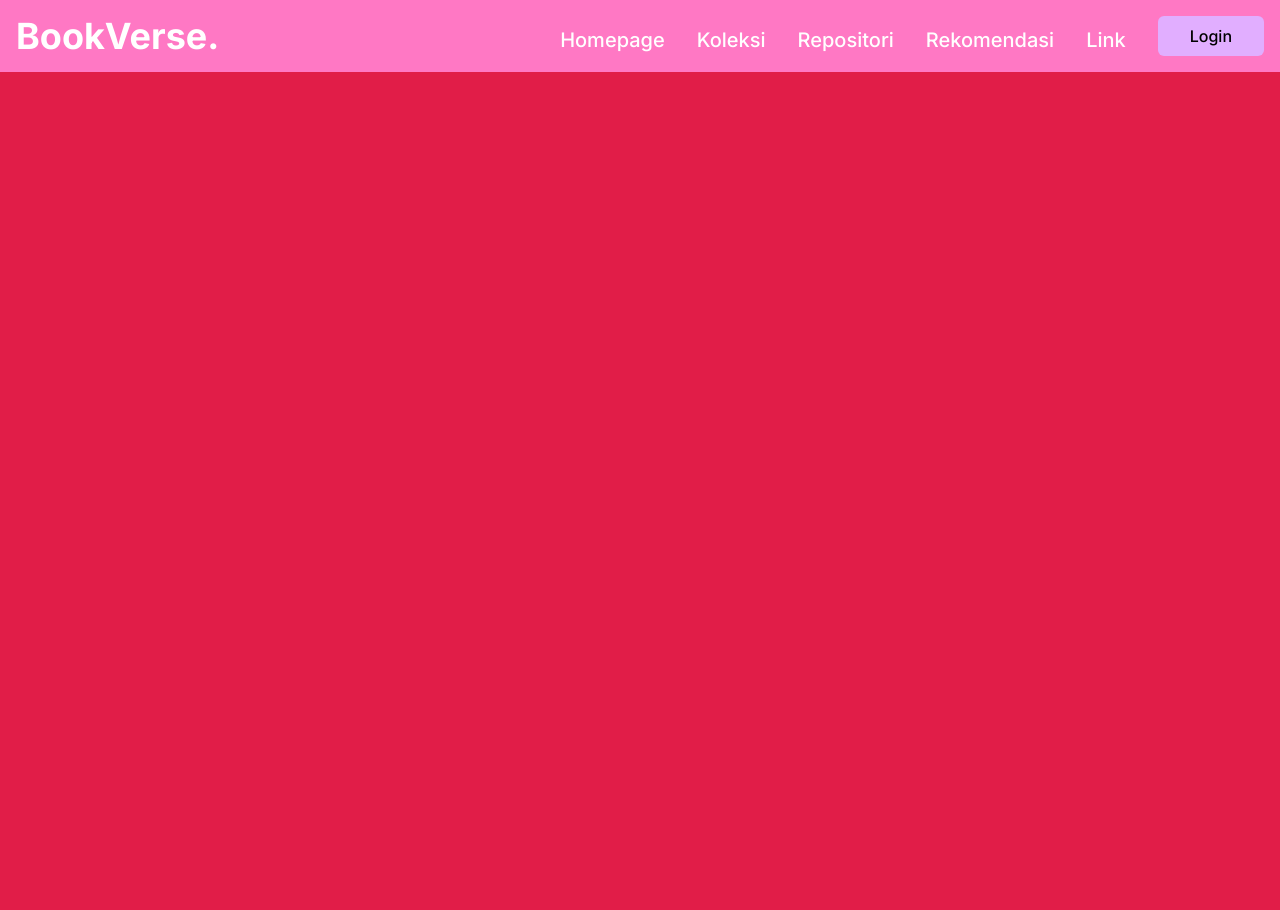
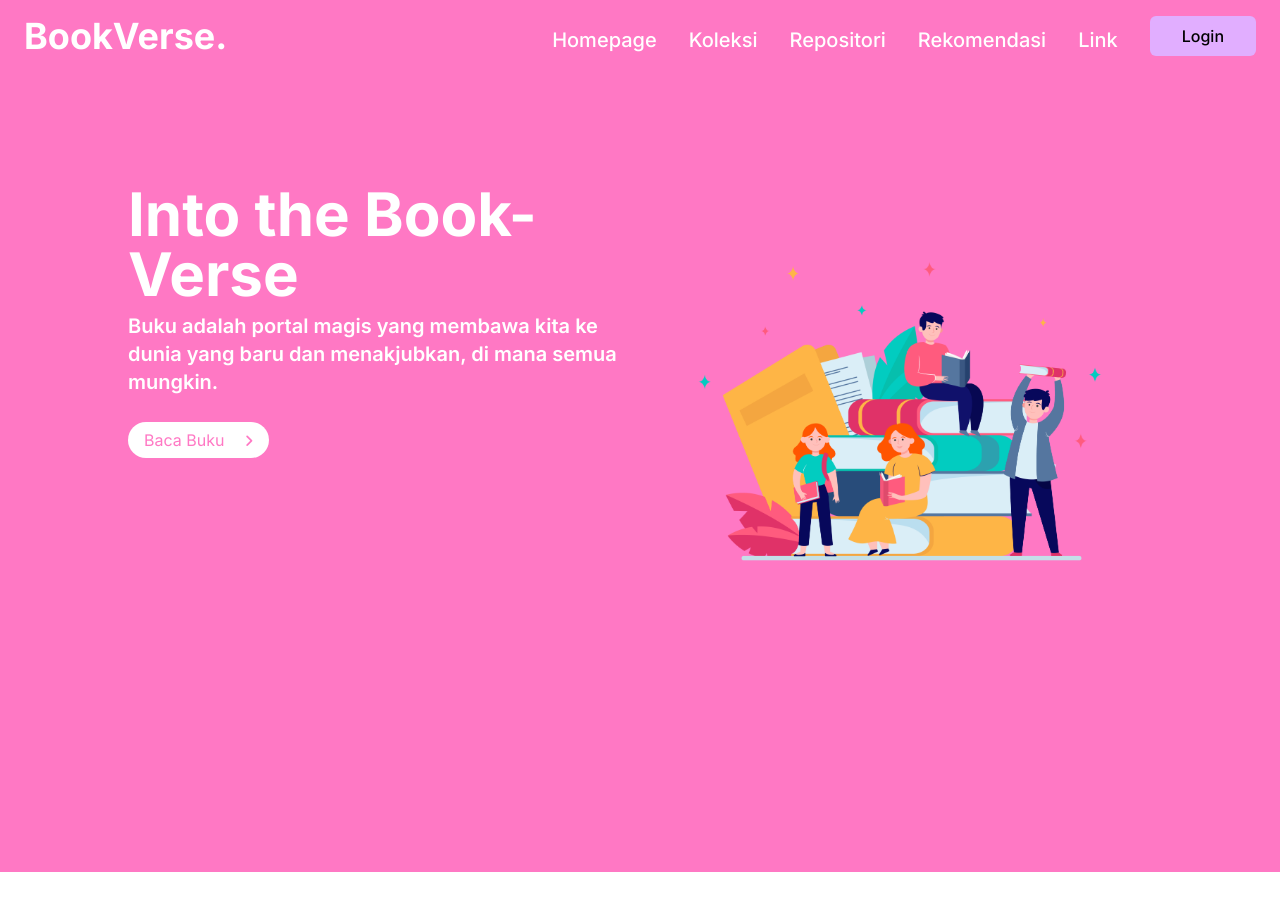
Before and after one commit to mizucode/bookverse-ui, a website: page public/index.html in a window 1280 px wide. Before the commit the page ends 800 px from the top, so only its background shows below. Drawn offline with Linux system fonts and the light colour scheme.

Commit message:
navbar fixed

```diff
--- a/public/index.html
+++ b/public/index.html
@@ -35,21 +35,24 @@
 		<!-- Title -->
 		<title>BookVerse</title>
 	</head>
-	<body class="bg-rose-600">
+	<body>
 		<header class="homepage-header">
-			<div class="py-2 lg:py-4 flex justify-between items-center px-4">
-				<div class="flex justify-between items-center text-white">
+			<div class="py-4 flex justify-between items-center px-4 lg:px-6">
+				<div class="flex justify-between items-center text-white" id="logo">
 					<h1 class="font-bold text-2xl lg:text-4xl">
 						<a href="#">BookVerse.</a>
 					</h1>
 				</div>
 				<div class="lg:hidden">
 					<button id="hamburger-open" onclick="">
-						<i class="fa-solid fa-bars text-2xl text-white"></i>
+						<i
+							class="fa-solid fa-bars text-2xl text-white"
+							id="hamburger-open-bars"
+						></i>
 					</button>
 				</div>
 				<nav
-					class="absolute lg:static lg:flex justify-between items-center lg:top-0 w-full lg:w-auto h-[25rem] lg:h-auto nonactive left-0 bg-white lg:bg-transparent mx-auto lg:mx-0 transition-all lg:transition-none ease-in-out duration-300"
+					class="absolute z-50 lg:static lg:flex justify-between items-center lg:top-0 w-full lg:w-auto h-[25rem] lg:h-auto nonactive left-0 bg-white lg:bg-transparent mx-auto lg:mx-0 transition-all lg:transition-none ease-in-out duration-300"
 					id="navbar-menu"
 				>
 					<div
@@ -58,6 +61,7 @@
 						<h3 class="opacity-40 lg:hidden">Perpustakaan BookVerse</h3>
 						<ul
 							class="mt-2 lg:flex justify-around lg:justify-between gap-8 lg:gap-8 items-center lg:text-white lg:text-xl"
+							id="navbar-ul"
 						>
 							<li class="">
 								<a href="" class="flex justify-between items-center"
@@ -87,11 +91,12 @@
 								></a>
 							</li>
 						</ul>
-						<div
+						<a
+							href=""
 							class="bg-ungu w-full mt-12 lg:mt-0 lg:px-8 hover:bg-purple-300 rounded-md flex justify-center"
 						>
-							<a href="" class="py-2">Login</a>
-						</div>
+							<span class="py-2">Login</span>
+						</a>
 
 						<button type="button" id="hamburger-close" class="lg:hidden">
 							<i class="fa-solid fa-xmark absolute top-6 text-xl right-8"></i>
@@ -100,53 +105,43 @@
 				</nav>
 
 				<div
-					class="w-full lg:hidden h-screen -z-50 absolute bg-black opacity-50 hidden top-0 left-0 transition-all duration-300 ease-in-out"
+					class="w-full lg:hidden h-screen z-40 absolute bg-black opacity-50 hidden top-0 left-0 transition-all duration-300 ease-in-out"
 					id="overlay"
 				></div>
 			</div>
 		</header>
 
-		<script>
-			const navbarNav = document.querySelector("#navbar-menu");
-			const hamburgerOpen = document.querySelector("#hamburger-open");
-			const hamburgerClose = document.querySelector("#hamburger-close");
-			const overlay = document.querySelector("#overlay");
+		<section id="home" class="pt-[4rem] lg:pt-28 bg-dasar h-screen mb-96">
+			<div class="container">
+				<div
+					class="flex flex-wrap lg:flex-nowrap lg:flex-row justify-center lg:px-24"
+				>
+					<div class="w-full lg:px-4">
+						<h1 class="text-3xl lg:text-6xl font-bold lg:text-start text-white">
+							Into the Book-Verse
+							<span class="block font-semibold text-niger text-xl my-2"
+								>Buku adalah portal magis yang membawa kita ke dunia yang baru
+								dan menakjubkan, di mana semua mungkin.</span
+							>
+						</h1>
+						<div class="mt-8">
+							<a
+								href=""
+								class="text-dasar bg-white hover:bg-slate-50 px-4 py-2 text-center rounded-full"
+								>Baca Buku<i class="fa-solid fa-angle-right ml-5 text-sm"></i
+							></a>
+						</div>
+					</div>
 
-			const toggleMenu = () => {
-				hamburgerOpen.classList.toggle("active");
-				hamburgerOpen.classList.toggle("nonactive");
-				navbarNav.classList.toggle("active");
-				navbarNav.classList.toggle("nonactive");
-				overlay.classList.toggle("block");
-				overlay.classList.toggle("hidden");
-			};
+					<div class="w-full self-end px-4">
+						<div class="relative mt-10 lg:mt-9 lg:right-0">
+							<img src="../img/hero.png" class="mx-auto" alt="" />
+						</div>
+					</div>
+				</div>
+			</div>
+		</section>
 
-			hamburgerOpen.addEventListener("click", toggleMenu);
-			hamburgerClose.addEventListener("click", toggleMenu);
-		</script>
-
-		<!-- <script>
-			// Membuka Menu
-			const navbarNav = document.querySelector("#navbar-menu");
-			const hamburgerOpen = document.querySelector("#hamburger-open");
-			const hamburgerClose = document.querySelector("#hamburger-close");
-			const overlay = document.querySelector("#overlay");
-			// Aksi Membuka Menu
-			hamburgerOpen.addEventListener("click", function () {
-				hamburgerOpen.classList.toggle("active");
-				navbarNav.classList.remove("nonactive");
-				navbarNav.classList.add("active");
-				overlay.classList.remove("hidden");
-				overlay.classList.add("block");
-			});
-
-			hamburgerClose.addEventListener("click", function () {
-				hamburgerOpen.classList.toggle("nonactive");
-				navbarNav.classList.remove("active");
-				navbarNav.classList.add("nonactive");
-				overlay.classList.remove("block");
-				overlay.classList.add("hidden");
-			});
-		</script> -->
+		<script src="../src/js/index.js"></script>
 	</body>
 </html>
--- a/src/css/input.css
+++ b/src/css/input.css
@@ -2,6 +2,11 @@
 body {
 	@apply font-inter;
 }
+
+.navbar-fixed {
+	@apply fixed w-full z-10 bg-white shadow-md;
+}
+
 @tailwind components;
 @tailwind utilities;
 
@@ -9,7 +14,7 @@ body {
 
 @layer components {
 	.homepage-header {
-		@apply bg-dasar;
+		@apply bg-dasar transition duration-300 ease-in-out;
 	}
 	.active {
 		@apply top-0;
--- /dev/null
+++ b/src/js/index.js
@@ -0,0 +1,38 @@
+window.addEventListener("scroll", function () {
+	const header = document.querySelector("header");
+	const fixedNav = header.offsetTop;
+	const homepageBars = document.querySelector("#hamburger-open-bars");
+	const logo = document.querySelector("#logo");
+	const navbarUl = document.querySelector("#navbar-ul");
+
+	if (window.pageYOffset > fixedNav) {
+		header.classList.remove("homepage-header");
+		header.classList.add("navbar-fixed");
+		logo.classList.replace("text-white", "text-black");
+		homepageBars.classList.replace("text-white", "text-black");
+		navbarUl.classList.replace("lg:text-white", "lg:text-black");
+	} else {
+		header.classList.add("homepage-header");
+		header.classList.remove("navbar-fixed");
+		logo.classList.replace("text-black", "text-white");
+		homepageBars.classList.replace("text-black", "text-white");
+		navbarUl.classList.replace("lg:text-black", "lg:text-white");
+	}
+});
+
+const navbarNav = document.querySelector("#navbar-menu");
+const hamburgerOpen = document.querySelector("#hamburger-open");
+const hamburgerClose = document.querySelector("#hamburger-close");
+const overlay = document.querySelector("#overlay");
+
+const toggleMenu = () => {
+	hamburgerOpen.classList.toggle("active");
+	hamburgerOpen.classList.toggle("nonactive");
+	navbarNav.classList.toggle("active");
+	navbarNav.classList.toggle("nonactive");
+	overlay.classList.toggle("block");
+	overlay.classList.toggle("hidden");
+};
+
+hamburgerOpen.addEventListener("click", toggleMenu);
+hamburgerClose.addEventListener("click", toggleMenu);
--- a/tailwind.config.js
+++ b/tailwind.config.js
@@ -2,6 +2,10 @@
 module.exports = {
 	content: ["./public/**/*.{html,js}"],
 	theme: {
+		container: {
+			center: true,
+			padding: "16px",
+		},
 		extend: {
 			fontFamily: {
 				inter: ["Inter"],
```
Also changed, not shown: img/hero.png (added), public/css/style.css.
